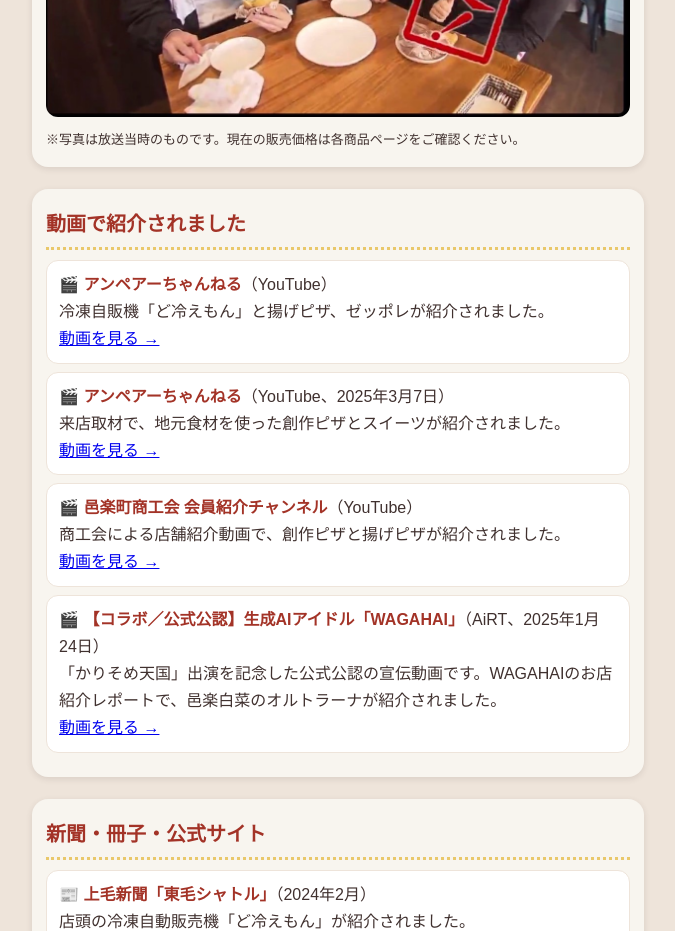
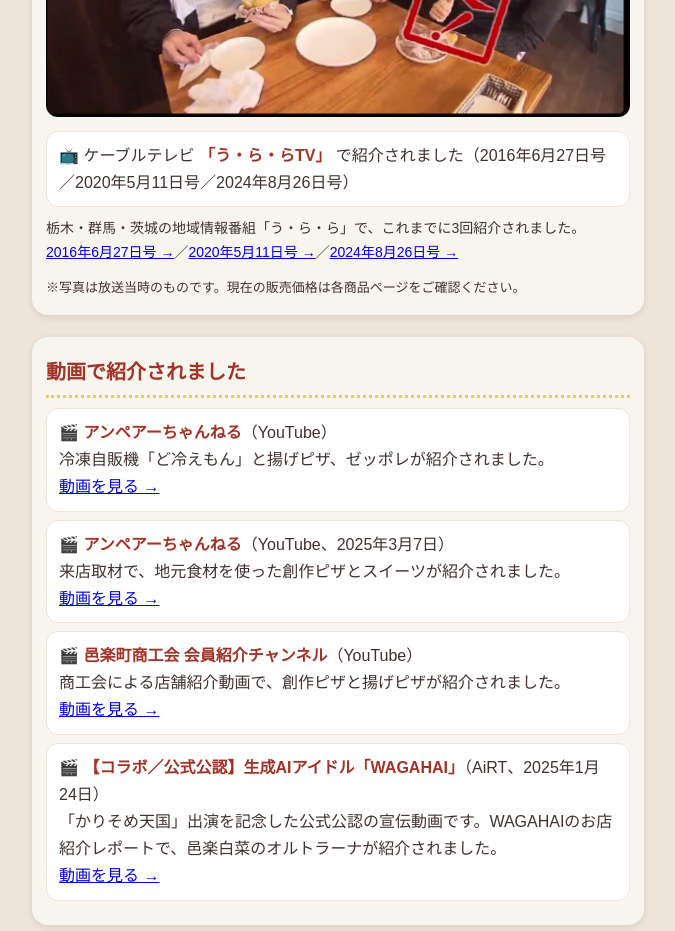
Before and after one commit to lebelierora/media, a plain HTML site: page index.html in a window 1280 px wide. Shown: the part 2080-3011 px from the top of the page, without its empty margins (302-977 px from the left). Drawn offline with Linux system fonts and the light colour scheme.

Commit message:
Add Ulala TV appearances to media page

```diff
--- a/index.html
+++ b/index.html
@@ -67,6 +67,9 @@ footer a.btn.sub{background:#fff;color:#A33327;border:2px solid #A33327}
 <p style="font-size:14px;margin:10px 0 4px">「JOYnt!」では、揚げピザを食べたJOYさんから「これマジ美味い！」をいただき、群馬ジルチキンも絶賛いただきました。</p>
 <img class="info" src="joy1.jpg" alt="JOYnt!で揚げピザを食べて「これマジ美味い！」と話すJOYさん">
 <img class="info" src="joy2.jpg" alt="JOYnt!の認定シーン" style="margin-top:10px">
+<div class="card" style="margin-top:14px">📺 ケーブルテレビ <b>「う・ら・らTV」</b> で紹介されました（2016年6月27日号／2020年5月11日号／2024年8月26日号）</div>
+<p style="font-size:14px;margin:10px 0 4px">栃木・群馬・茨城の地域情報番組「う・ら・ら」で、これまでに3回紹介されました。<br>
+<a href="https://youtu.be/CRP0qrLpgZI" target="_blank" rel="noopener">2016年6月27日号 →</a>／<a href="https://youtu.be/8EU5k7ixkn8" target="_blank" rel="noopener">2020年5月11日号 →</a>／<a href="https://youtu.be/ODZc8ULRBus" target="_blank" rel="noopener">2024年8月26日号 →</a></p>
 <p style="font-size:13px;margin:12px 0 0">※写真は放送当時のものです。現在の販売価格は各商品ページをご確認ください。</p>
 </section>
 <section>
```
